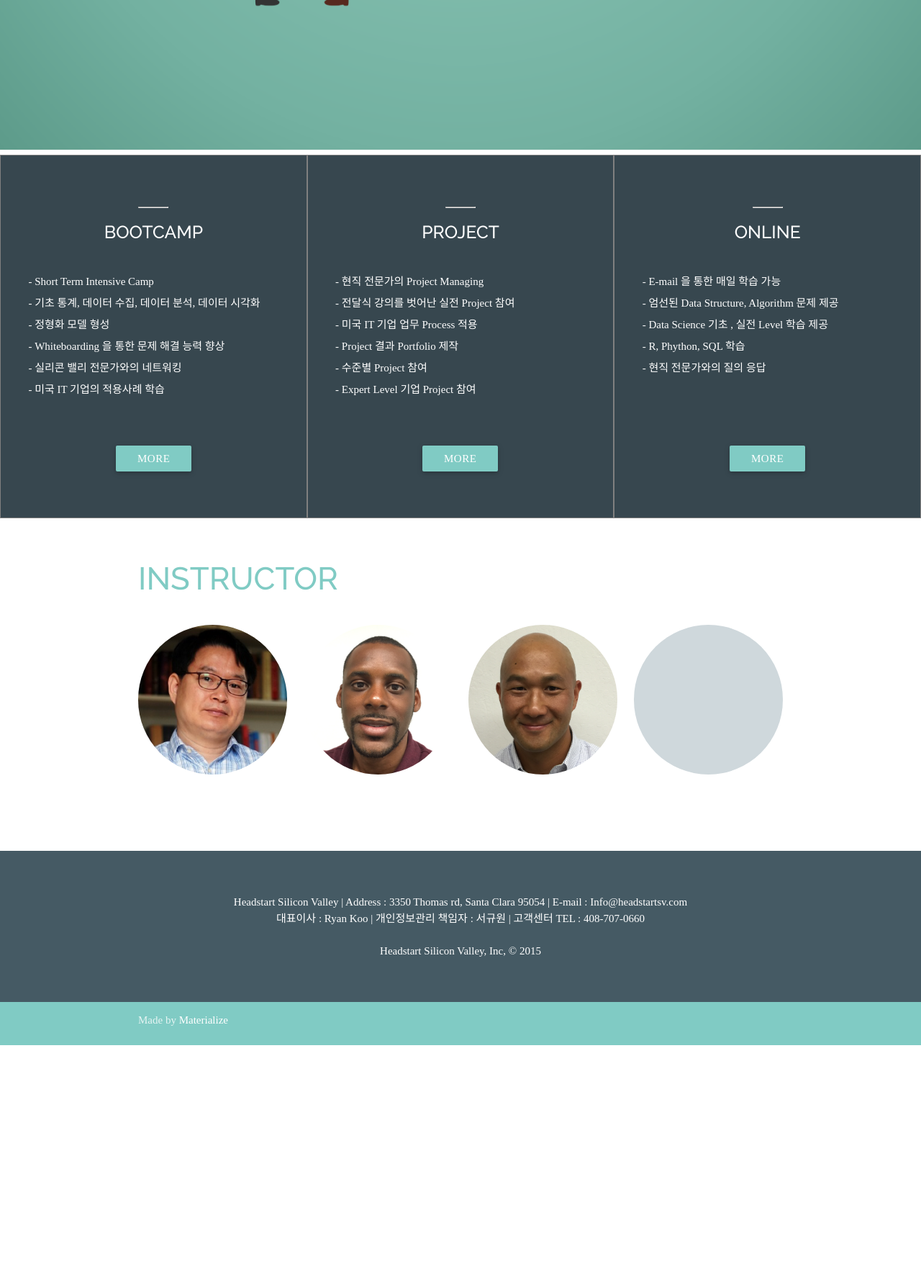
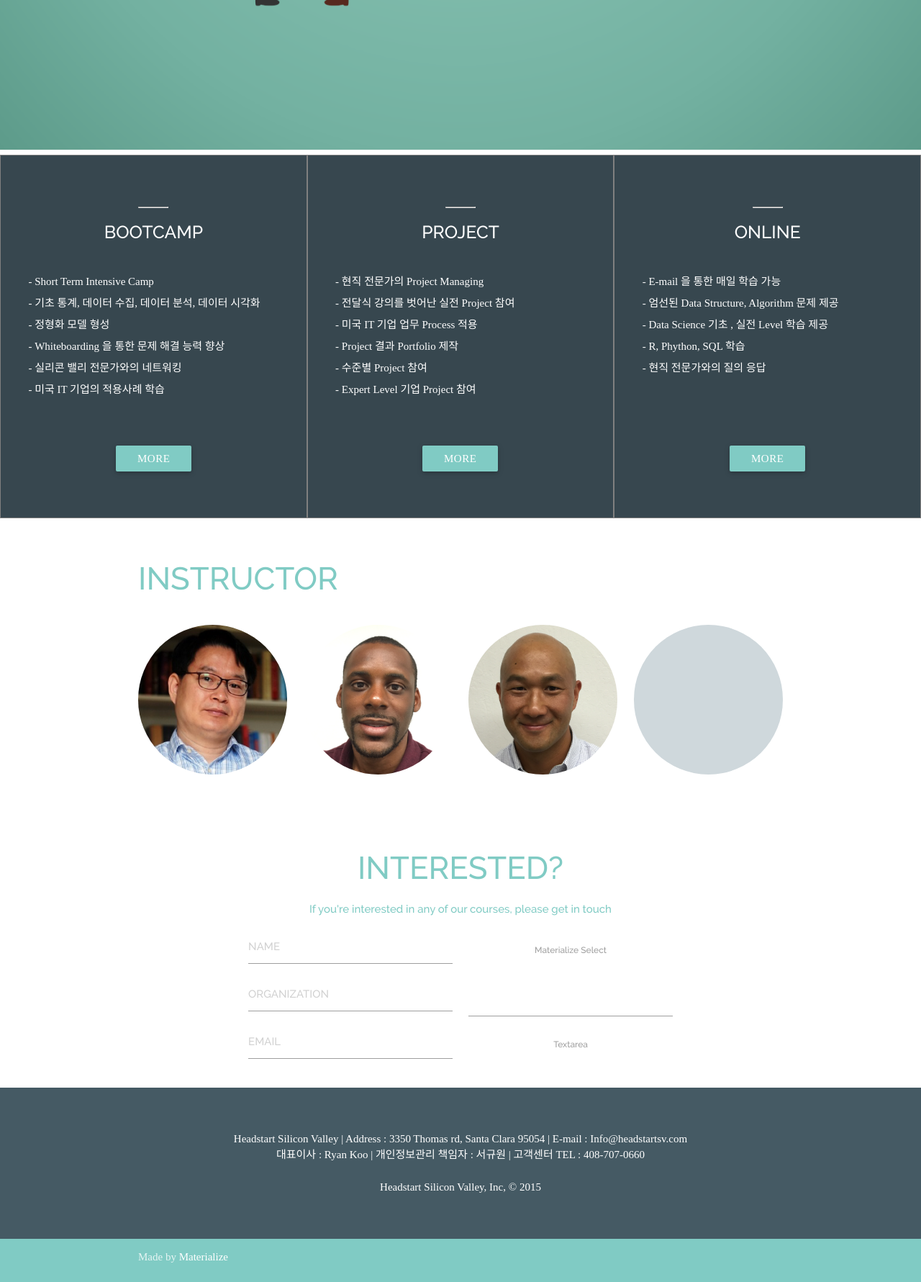
Before and after one commit to HeadstartSiliconValley/headstart_beta, a Django app: template home/templates/home/index.html in a window 1280 px wide. Shown: the part 2960-4741 px from the top of the page at 72% size. Before the commit the page ends 4412 px from the top, so only its background shows below. Run offline with Django 3.2, Linux system fonts and the light colour scheme; the template is opened without the code that fills it, so the values that code supplies are empty; some libraries are stand-ins or nearby versions; some web fonts are replaced.

Commit message:
Front Form 01

```diff
--- a/home/templates/home/index.html
+++ b/home/templates/home/index.html
@@ -42,7 +42,7 @@
 
   window.fbAsyncInit = function () {
     FB.init({
-    appId: '1622604911363810', // 페이스북 앱 ID
+      appId: '152001685237022', // 페이스북 앱 ID
       status: true, // 로그인 상태
       cookie: true, // 쿠키 허가
       xfbml: true, // xfbml 또는 html5
@@ -139,16 +139,18 @@
     text-align: center;
   }
   .l-container {
-    margin-left: 3%;
-    margin-right: 3%;
+    margin-left: 5%;
+    margin-right: 5%;
   }
   </style>
   <ul id="slide-out" class="side-nav">
-    <li><div class="userView">
+    <li>
+      <div class="userView">
         <a href="#!user"><img class="responsive-img circle" src="{% static 'home/instructor-03.png' %}"></a>
         <a href="#!name"><span class="name"><b>Ryan Koo</b></span></a>
         <a href="#!email"><span class="email">info@headstartsv.com</span></a>
-    </div></li>
+      </div>
+    </li>
     <li><a href="#!"><i class="material-icons">cloud</i>Profile</a></li>
     <li><div class="divider"></div></li>
     <li><a href="#" class="subheader">Menu</a></li>
@@ -192,7 +194,7 @@
           </div>
         </div>
         <div class="col s2" align="center" style="margin-top: -5%;">
-          <img src="{% static 'home/logo.png' %}" style="width: 50%; margin-top: 70px;"/>
+         <a href=#><img src="{% static 'home/logo.png' %}" style="width: 50%; margin-top: 70px;"/></a>
             <!--<a class="arrow" href=# style="font-weight: 200;">Headstart</a>-->
         </div>
         <div class="col s5 row menu-underline">
@@ -371,6 +373,35 @@
     </div>
   </div>
 
+  <div class="container">
+    <div class="center teal-text text-lighten-3" style="font-family: Raleway; margin-top: 60px;">
+      <h3>INTERESTED?</h3>
+      <p>If you're interested in any of our courses, please get in touch</p>
+      <div class="row">
+        <div class="col l4 offset-l2">
+          <input placeholder="NAME" id="name" type="text" class="validate">
+          <input placeholder="ORGANIZATION" id="organization" type="text" class="validate">
+          <input placeholder="EMAIL" id="email" type="email" class="validate">
+        </div>
+        <div class="col l4">
+          <div class="input-field">
+            <select>
+              <option value="" disabled selected>Choose your option</option>
+              <option value="1">Option 1</option>
+              <option value="2">Option 2</option>
+              <option value="3">Option 3</option>
+            </select>
+          </div>
+          <label>Materialize Select</label>
+          <textarea id="textarea1" class="materialize-textarea">
+          </textarea>
+          <label for="textarea1">Textarea</label>
+        </div>
+      </div>
+    </div>
+
+  </div>
+
   <footer class="page-footer blue-grey darken-2">
     <div class="container" style="padding-top: 40px; padding-bottom: 40px;">
       <div class="row white-text center">
@@ -431,15 +462,11 @@
                         style="width: 100%"><i class="fa fa-square" aria-hidden="true" style="margin-right: 10px;"></i>네이버로 로그인</a>
             </div>
         </div>
-
         <div class="modal-footer">
             <a href="{% url 'home:register' %}" style="float: left; font-weight: 300;" class="align-right modal-action modal-close waves-effect waves-light btn-flat">Sign Up</a>
-
-            <button type="submit"  value="Login" id="login-button">Login</button>
+            <button class="btn-flat " type="submit" value="Login" id="login-button">Sign-in</button>
         </div>
-
         </form>
-
     </div>
 
 
```
Lines whose indentation alone changed are shown as unchanged.
